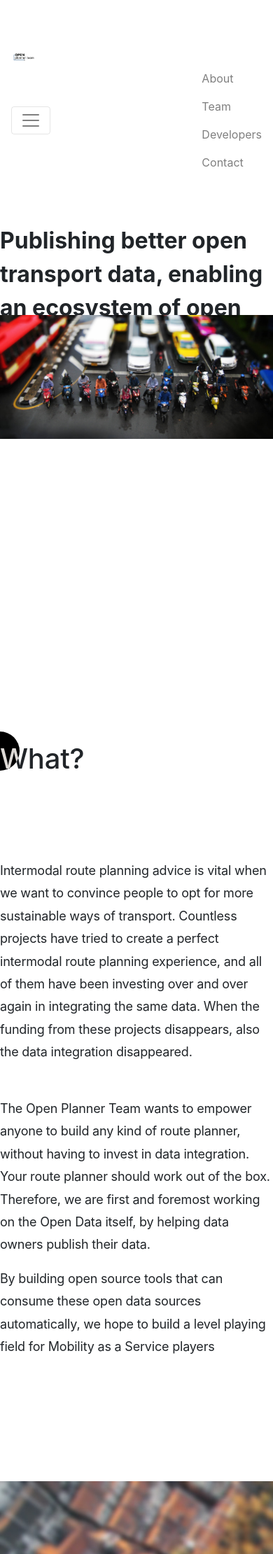
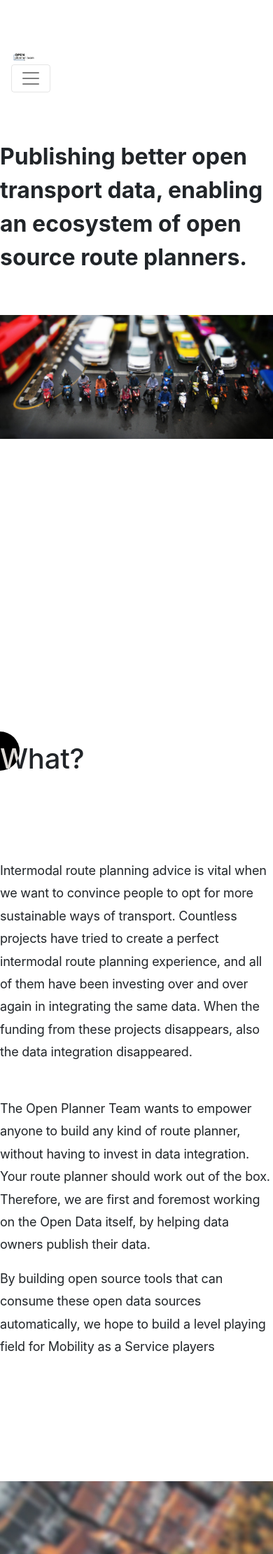
Before and after one commit to belgianmobility/smb-openplanner-website, a Jekyll site: the page built from index.html, in a window 390 px wide. Shown: the top 2220 px of the page at 70% size. Built offline with Jekyll 4.4.1, drawn with Linux system fonts in a browser that asks for light colours.

Commit message:
Turn Navbar to responsive

```diff
--- a/_sass/includes.scss
+++ b/_sass/includes.scss
@@ -11,9 +11,9 @@
 @import "bootstrap/grid";
 // @import "bootstrap/tables";
 // @import "bootstrap/forms";
-// @import "bootstrap/buttons";
-// @import "bootstrap/transitions";
-// @import "bootstrap/dropdown";
+@import "bootstrap/buttons";
+@import "bootstrap/transitions";
+@import "bootstrap/dropdown";
 // @import "bootstrap/button-group";
 // @import "bootstrap/input-group";
 // @import "bootstrap/custom-forms";
--- a/index.html
+++ b/index.html
@@ -9,15 +9,17 @@
             <nav class="navbar navbar-expand-sm navbar-light bg-light align-right justify-content-between">
                 <a class="site-title" href="{{ site.baseurl }}/"><img class="site-logo" src="{{ site.baseurl }}/img/opt-logo-full.png" alt="{{ site.title }}"></a>
 
-            <button class="navbar-toggler" type="button" data-toggle="collapse" data-target="#navbarSupportedContent" aria-controls="navbarSupportedContent" aria-expanded="false" aria-label="Toggle navigation">
+                <button class="navbar-toggler collapsed" type="button" data-toggle="collapse" data-target="#navbarSupportedContent" aria-controls="navbarSupportedContent" aria-expanded="false" aria-label="Toggle navigation">
                     <span class="navbar-toggler-icon"></span>
                 </button>
+                <div class="collapse navbar-collapse" id="navbarSupportedContent">
                     <ul class="navbar-nav mr-auto">
                         <li class="nav-item"><a class="nav-link" href="#about">About</a></li>
                         <li class="nav-item"><a class="nav-link" href="#team">Team</a></li>
                         <li class="nav-item"><a class="nav-link" href="#developers">Developers</a></li>
                         <li class="nav-item"><a class="nav-link" href="#contact">Contact</a></li>
                     </ul>
+                </div>
             </nav>
         </div>
     </div>
```
Lines whose indentation alone changed are shown as unchanged.
